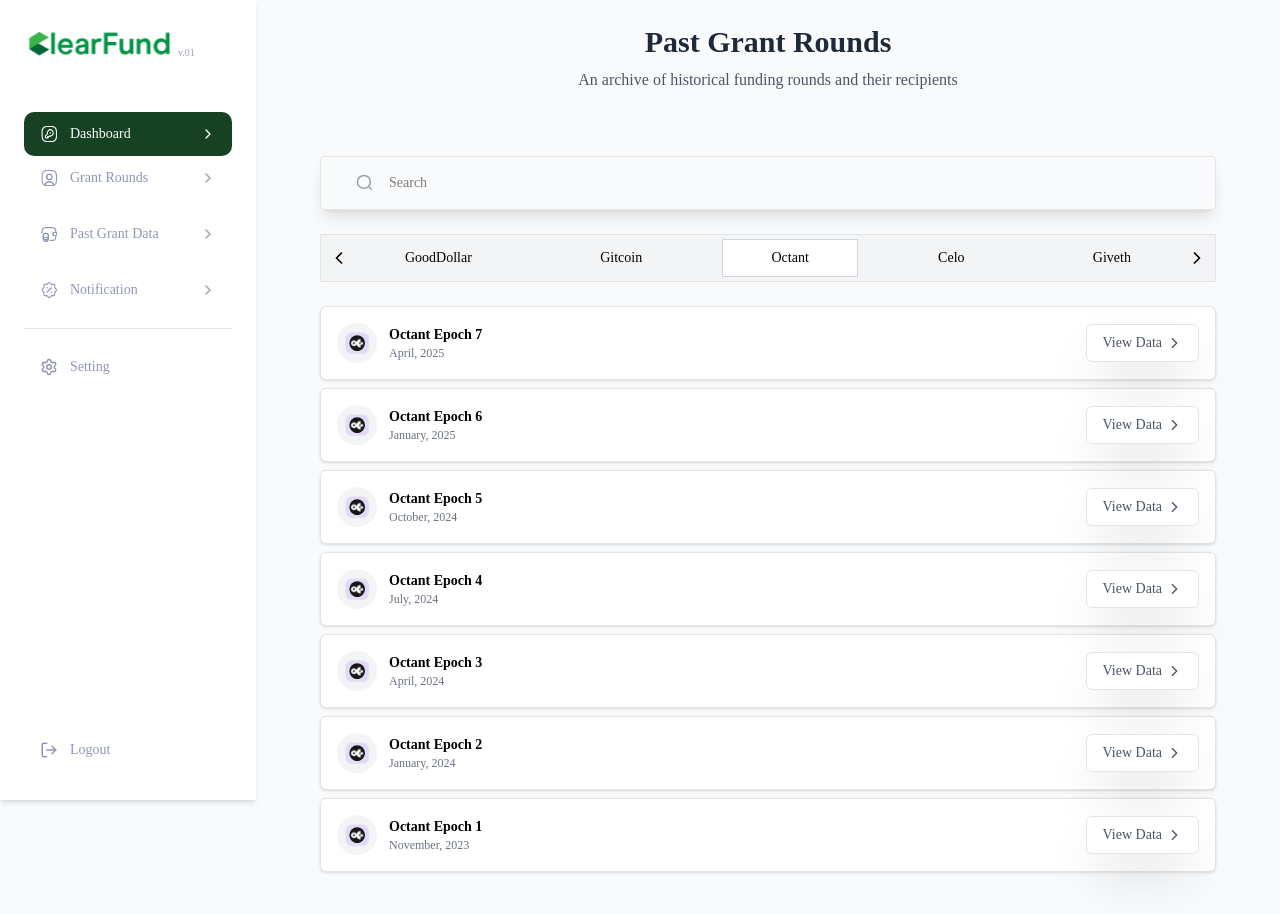
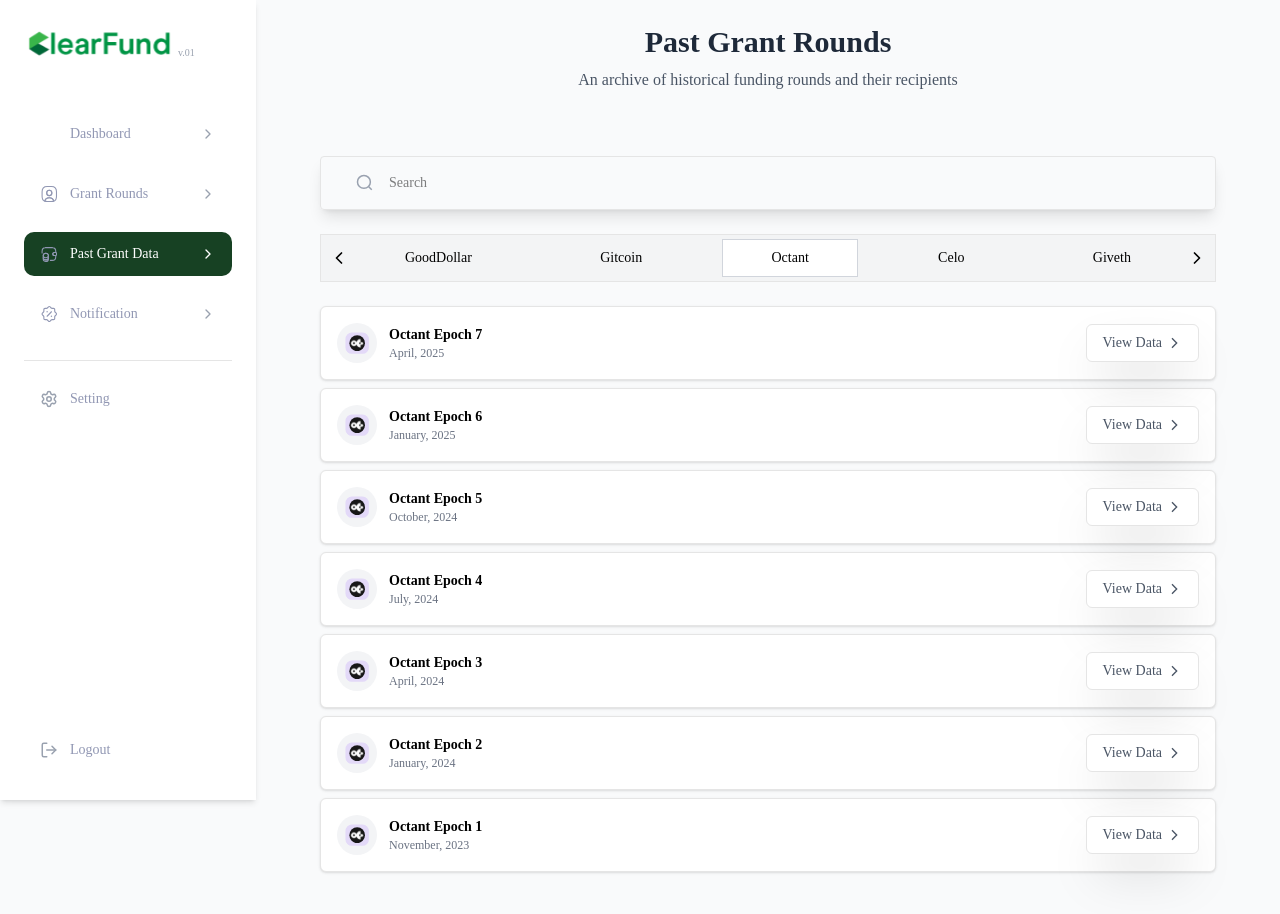
Before and after one commit to LighthouseL2/Clearfund, a Next.js app: page /past-grant-data in a window 1280 px wide. Shown: the top 914 px of the page. Built offline with nearby package versions, Linux system fonts and the light colour scheme; a web font is replaced by a local one.

Commit message:
feat: update Sidebar menu to reflect active state on click

```diff
--- a/src/components/Sidebar.jsx
+++ b/src/components/Sidebar.jsx
@@ -3,10 +3,12 @@
 import { useState } from "react";
 import Link from "next/link";
 import Image from "next/image";
+import { usePathname } from "next/navigation";
 import { LogOut, Settings, ChevronRight, Menu, X } from "lucide-react";
 
 export default function Sidebar() {
   const [sidebarOpen, setSidebarOpen] = useState(false);
+  const pathname = usePathname();
 
   return (
     <>
@@ -50,9 +52,15 @@ export default function Sidebar() {
           </div>
 
           {/* Nav */}
-          <nav className="space-y-3">
-            <Link   href="/dashboard">
-            <button className="w-full flex items-center justify-between bg-[#174123] text-white rounded-lg px-4 py-3 text-sm font-medium">
+          <nav className="space-y-3 my-6">
+            <Link href="/dashboard">
+              <button
+                className={`w-full flex items-center justify-between rounded-lg px-4 py-3 text-sm font-medium mb-4 ${
+                  pathname === "/dashboard"
+                    ? "bg-[#174123] text-white"
+                    : "text-[#9197B3] hover:bg-gray-50"
+                }`}
+              >
                 <span className="flex items-center gap-3">
                   <Image
                     src="/sidebar-icons/dashboard-icon.svg"
@@ -62,12 +70,20 @@ export default function Sidebar() {
                   />
                   Dashboard
                 </span>
-              <ChevronRight size={16} className="text-white" />
+                <ChevronRight
+                  size={16}
+                  className={pathname === "/dashboard" ? "text-white" : "text-gray-400"}
+                />
               </button>
             </Link>
-            <Link
-              href="/grant-rounds"
-              className="w-full flex items-center justify-between text-[#9197B3] text-sm px-4 py-3 font-medium hover:bg-gray-50 rounded-lg"
+
+            <Link href="/grant-rounds">
+              <button
+                className={`w-full flex items-center justify-between rounded-lg px-4 py-3 text-sm font-medium mb-4  ${
+                  pathname === "/grant-rounds"
+                    ? "bg-[#174123] text-white"
+                    : "text-[#9197B3] hover:bg-gray-50"
+                }`}
               >
                 <span className="flex items-center gap-3">
                   <Image
@@ -78,12 +94,20 @@ export default function Sidebar() {
                   />
                   Grant Rounds
                 </span>
-              <ChevronRight size={16} className="text-gray-400" />
+                <ChevronRight
+                  size={16}
+                  className={pathname === "/grant-rounds" ? "text-white" : "text-gray-400"}
+                />
+              </button>
             </Link>
 
-            <Link
-              href="/past-grant-data"
-              className="w-full flex items-center justify-between text-[#9197B3] text-sm px-4 py-3 font-medium hover:bg-gray-50 rounded-lg"
+            <Link href="/past-grant-data">
+              <button
+                className={`w-full flex items-center justify-between rounded-lg px-4 py-3 text-sm font-medium mb-4  ${
+                  pathname === "/past-grant-data"
+                    ? "bg-[#174123] text-white"
+                    : "text-[#9197B3] hover:bg-gray-50"
+                }`}
               >
                 <span className="flex items-center gap-3">
                   <Image
@@ -94,10 +118,20 @@ export default function Sidebar() {
                   />
                   Past Grant Data
                 </span>
-              <ChevronRight size={16} className="text-gray-400" />
+                <ChevronRight
+                  size={16}
+                  className={pathname === "/past-grant-data" ? "text-white" : "text-gray-400"}
+                />
+              </button>
             </Link>
 
-            <button className="w-full flex items-center justify-between text-[#9197B3] text-sm px-4 py-3 font-medium hover:bg-gray-50 rounded-lg">
+            {/* Static button for Notification */}
+            <Link href="/404">
+            <button className={`w-full flex items-center justify-between rounded-lg px-4 py-3 text-sm font-medium mb-4  ${
+                  pathname === "/404"
+                    ? "bg-[#174123] text-white"
+                    : "text-[#9197B3] hover:bg-gray-50"
+                }`}>
               <span className="flex items-center gap-3">
                 <Image
                   src="/sidebar-icons/notification-icon.svg"
@@ -107,25 +141,38 @@ export default function Sidebar() {
                 />
                 Notification
               </span>
-              <ChevronRight size={16} className="text-gray-400" />
+              <ChevronRight size={16}   className={pathname === "/404" ? "text-white" : "text-gray-400"} />
                           </button>
+                          </Link>
           </nav>
 
           <hr className="mt-4" />
 
           <div className="mt-5">
-            <button className="flex items-center gap-3 text-[#9197B3] text-sm px-4 py-2 font-medium hover:bg-gray-50 rounded-lg w-full text-left">
-              <Settings size={18} />
+              <Link href="/404">
+            <button className={`flex items-center gap-3  text-sm px-4 py-2 font-medium  rounded-lg w-full text-left  ${
+                  pathname === "/404"
+                    ? "bg-[#174123] text-white"
+                    : "text-[#9197B3] hover:bg-gray-50"
+                }`}>
+              <Settings size={18} className={pathname === "/404" ? "text-white" : "text-gray-400"} />
               Setting
                       </button>
+                        </Link>
           </div>
         </div>
 
               <div className="mt-6 space-y-2">
-          <button className="flex items-center gap-3 text-[#9197B3] text-sm px-4 py-2 font-medium hover:bg-gray-50 rounded-lg w-full text-left">
-            <LogOut size={18} />
+                  <Link href="/404">
+          <button className={`flex items-center gap-3  text-sm px-4 py-2 font-medium  rounded-lg w-full text-left ${
+                  pathname === "/404"
+                    ? "bg-[#174123] text-white"
+                    : "text-[#9197B3] hover:bg-gray-50"
+                }`}>
+            <LogOut size={18} className={pathname === "/404" ? "text-white" : "text-gray-400"} />
             Logout
                       </button>
+                      </Link>
         </div>
       </aside>
 
```
Lines whose indentation alone changed are shown as unchanged.
